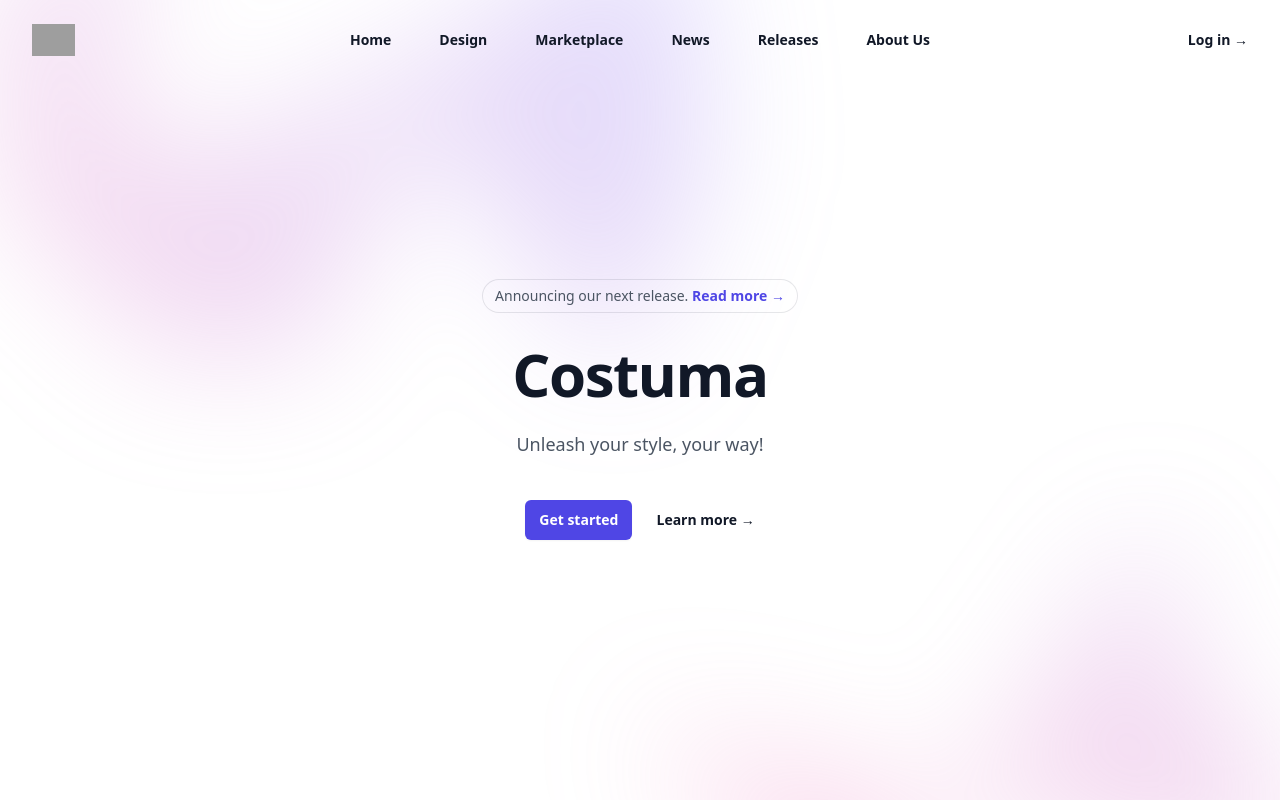
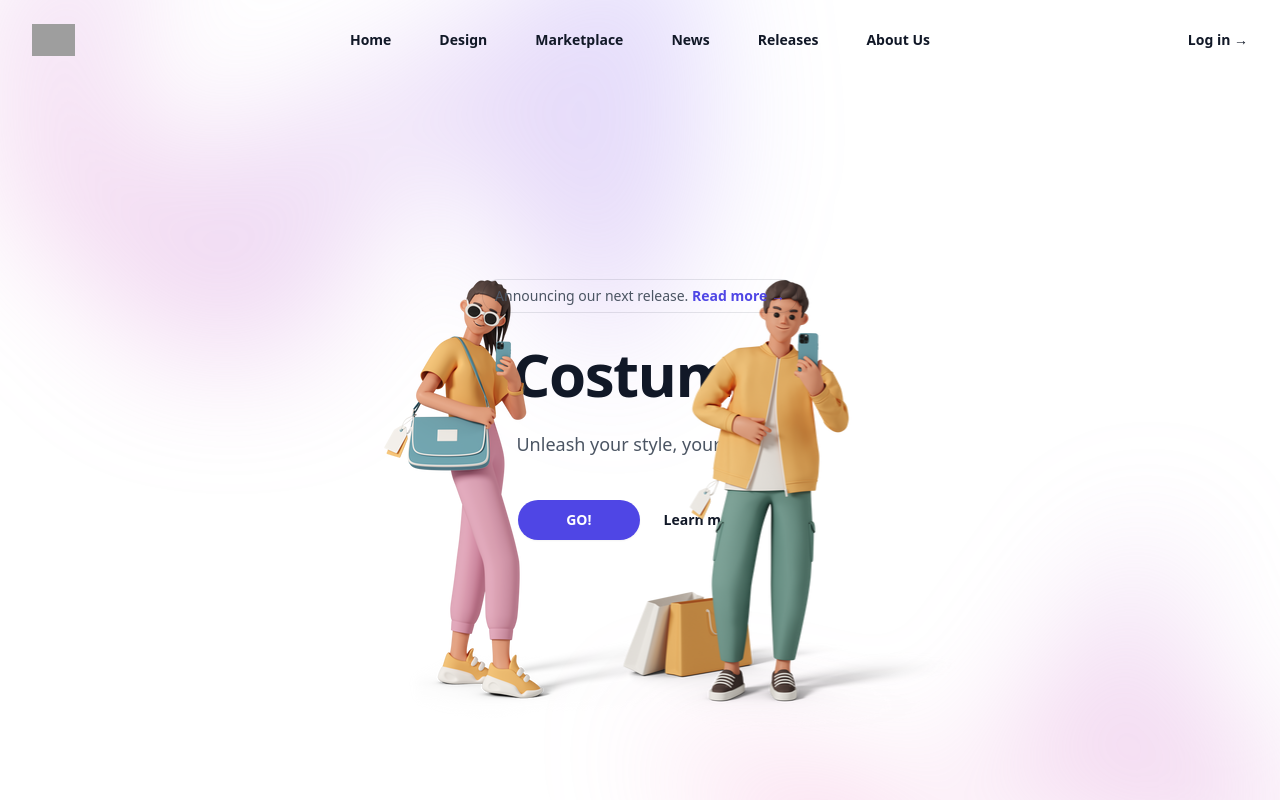
Before and after one commit to rajitha-00/costuma-eb, a React (Create React App) app: page / in a window 1280 px wide. Shown: the top 800 px of the page. Built offline with nearby package versions, Linux system fonts and the light colour scheme; grey boxes are pictures that could not be loaded.

Commit message:
home done

```diff
--- a/public/index.html
+++ b/public/index.html
@@ -24,7 +24,7 @@
       work correctly both with client-side routing and a non-root public URL.
       Learn how to configure a non-root public URL by running `npm run build`.
     -->
-    <title>React App</title>
+    <title>Costuma</title>
   </head>
   <body>
     <noscript>You need to enable JavaScript to run this app.</noscript>
--- a/src/views/Home.jsx
+++ b/src/views/Home.jsx
@@ -1,4 +1,6 @@
 import React from 'react'
+import Left from '../assets/images/heroLeft.png'
+import Right from '../assets/images/heroRight.png'
 
 const Home = () => {
   return (
@@ -17,6 +19,12 @@ const Home = () => {
           />
         </div>
         <div className="mx-auto max-w-2xl py-32 sm:py-48 lg:py-56">
+          <div className="absolute left-[30%]">
+            <img src={Left} alt="" />
+          </div>
+          <div className="absolute md:right-[25%]">
+            <img src={Right} alt="" />
+          </div>
           <div className="hidden sm:mb-8 sm:flex sm:justify-center">
             <div className="relative rounded-full px-3 py-1 text-sm leading-6 text-gray-600 ring-1 ring-gray-900/10 hover:ring-gray-900/20">
               Announcing our next release.{' '}
@@ -36,15 +44,16 @@ const Home = () => {
             <div className="mt-10 flex items-center justify-center gap-x-6">
               <a
                 href="#"
-                className="rounded-md bg-indigo-600 px-3.5 py-2.5 text-sm font-semibold text-white shadow-sm hover:bg-indigo-500 focus-visible:outline focus-visible:outline-2 focus-visible:outline-offset-2 focus-visible:outline-indigo-600"
+                className="rounded-full bg-indigo-600 px-12 py-2.5 text-sm font-semibold text-white shadow-sm hover:bg-indigo-500 focus-visible:outline focus-visible:outline-2 focus-visible:outline-offset-2 focus-visible:outline-indigo-600"
               >
-                Get started
+                GO!
               </a>
               <a href="#" className="text-sm font-semibold leading-6 text-gray-900">
                 Learn more <span aria-hidden="true">→</span>
               </a>
             </div>
           </div>
+
         </div>
         <div
           className="absolute inset-x-0 top-[calc(100%-13rem)] -z-10 transform-gpu overflow-hidden blur-3xl sm:top-[calc(100%-30rem)]"
```
Also changed, not shown: src/assets/images/heroLeft.png (added), src/assets/images/heroRight.png (added).
